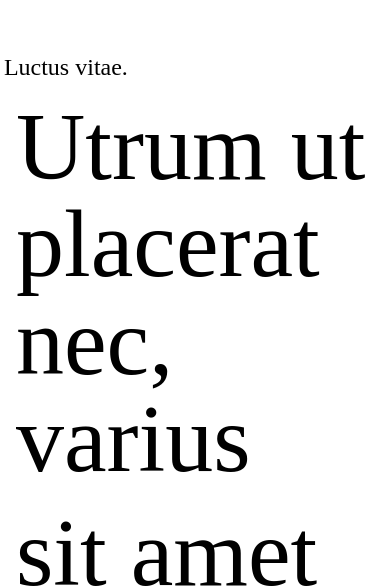
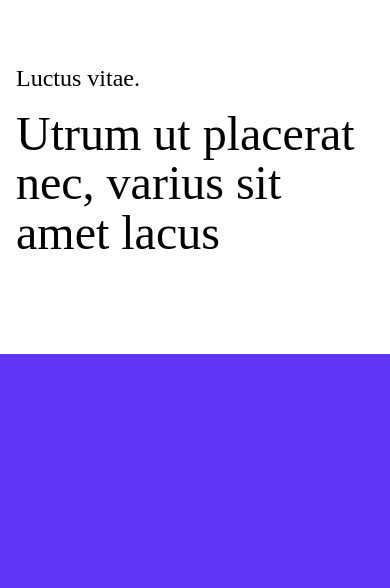
Before and after one commit to KaiyuWei/brink-page, a Next.js app: page / in a window 390 px wide. Shown: the part 272-860 px from the top of the page. Built offline with nearby package versions, Linux system fonts and the light colour scheme.

Commit message:
text font sizes are responsive now

```diff
--- a/app/components/section1/section1.module.css
+++ b/app/components/section1/section1.module.css
@@ -1,6 +1,14 @@
 #sectionOneHeader {
   width: 100%;
   height: 20rem;
+}
+
+/* the text area on the top of this section */
+.topTitle {
+  max-width: 70%;
+}
+.topText {
+  margin: 1rem;
 }
 
 .flexItem {
@@ -20,3 +28,10 @@
 .flexItem.right {
   margin: 5rem 0rem 5rem 3rem;
 }
+
+/* for mobilephones */
+@media (max-width: 599px) {
+  .topTitle {
+    max-width: 100%;
+  }
+}
--- a/app/components/section1/section1.tsx
+++ b/app/components/section1/section1.tsx
@@ -6,9 +6,12 @@ export default function Section1() {
     <div>
       <div id={styles.sectionOneHeader}>&nbsp;</div>
       <div>
-        <p className="plain-text">Luctus vitae.</p>
-        <h1 className="title-1">Utrum ut placerat nec, varius</h1>
-        <p className="title-1">sit amet lacus</p>
+        <p className={`plainText ${styles.topText}`}>Luctus vitae.</p>
+      </div>
+      <div className={`m-0 p-0 ${styles.topTitle}`}>
+        <p className={`titleOne ${styles.titleOne}`}>
+          Utrum ut placerat nec, varius sit amet lacus
+        </p>
       </div>
       <div className="flex-container justify-between">
         <div
--- a/app/components/section2/section2.tsx
+++ b/app/components/section2/section2.tsx
@@ -27,13 +27,13 @@ export default function Section2() {
             id={`${styles.sectionTwoTextBox}`}
           >
             <div className={styles.title}>
-              <p className="title-2 text-center">
+              <p className="titleTwo text-center">
                 Suspendisse tincidunt vulputate ex, a laoreet neque luctus
                 vitae.
               </p>
             </div>
             <div className="my-2 py-2">
-              <p className="plain-text text-center">
+              <p className="plainText text-center">
                 Suspendisse tincidunt vulputate ex, a laoreet neque luctus
                 vitae. Quisque maximus ante sapien, at pharetra sem sagittis eu.
                 Maecenas nibh leo, interdum ac malesuada quis, tempus vel lacus.
--- a/app/components/section3/flexes/DesktopFlex.tsx
+++ b/app/components/section3/flexes/DesktopFlex.tsx
@@ -6,12 +6,12 @@ export default function DesktopFlex() {
     <div>
       <div className="px-14 my-8 flex-container flex-row content-between">
         <div className={`${styles.flexTextTitle}`}>
-          <p className="title-2">
+          <p className="titleTwo">
             Proin enim enim, tincidunt consequat sollicitudin.
           </p>
         </div>
         <div className={`${styles.flexText}`}>
-          <p className="plain-text">
+          <p className="plainText">
             Aliquam vel orci pulvinar, porta velit in, volutpat neque. Nam vel
             leo nec nibh tempus congue. Morbi rhoncus bibendum enim sit amet
             pulvinar. Quisque lobortis commodo nunc, a rhoncus diam aliquam ac.
--- a/app/components/section3/flexes/MobileFlex.tsx
+++ b/app/components/section3/flexes/MobileFlex.tsx
@@ -6,12 +6,12 @@ export default function MobileFlex() {
     <div>
       <div className="px-14 my-8 flex-container flex-row content-between">
         <div className={`${styles.flexTextTitle}`}>
-          <p className="title-2">
+          <p className="titleTwo">
             Proin enim enim, tincidunt consequat sollicitudin.
           </p>
         </div>
         <div className={`${styles.flexText}`}>
-          <p className="my-20 plain-text">
+          <p className="my-20 plainText">
             Aliquam vel orci pulvinar, porta velit in, volutpat neque. Nam vel
             leo nec nibh tempus congue. Morbi rhoncus bibendum enim sit amet
             pulvinar. Quisque lobortis commodo nunc, a rhoncus diam aliquam ac.
@@ -28,7 +28,7 @@ export default function MobileFlex() {
       <div className="px-14 my-8 flex-container flex-row content-between">
         <div className={`placeholder-box ${styles.flexItem}`}></div>
         <div className={`${styles.flexText}`}>
-          <p className="my-20 plain-text">
+          <p className="my-20 plainText">
             Phasellus gravida felis quis ex mattis, sed suscipit tellus
             tincidunt. In imperdiet dapibus vehicula. In auctor nec nibh
             vestibulum ornare. Morbi porta, enim hendrerit consectetur ultrices,
--- a/app/components/section4/section4.tsx
+++ b/app/components/section4/section4.tsx
@@ -12,7 +12,7 @@ export default function Section4() {
           <div className={`${styles.flexItem} placeholder-box`}>&nbsp;</div>
           <div className={`${styles.flexItem} placeholder-box`}>&nbsp;</div>
           <div className={`${styles.flexText}`}>
-            <p className="title-2">
+            <p className="titleTwo">
               Proin enim enim, tincidunt consequat sollicitudin.
             </p>
           </div>
--- a/app/globals.css
+++ b/app/globals.css
@@ -23,24 +23,24 @@ body {
 }
 
 /* fonts */
-.title-1,
-.title-2,
-.plain-text {
+.titleOne,
+.titleTwo,
+.plainText {
   font-family: "Suisse Int'l";
 }
-.title-1 {
+.titleOne {
   font-size: 6rem;
   line-height: 6.1rem;
   margin: 1rem 1rem;
 }
 
-.title-2 {
+.titleTwo {
   font-size: 3rem;
   line-height: 3.1rem;
   margin: 1rem 1rem;
 }
 
-.plain-text {
+.plainText {
   font-size: 1.5rem;
   line-height: 1.8rem;
   margin: 0.3rem 1%;
@@ -67,3 +67,12 @@ body {
   max-height: 60rem; /* change this to whatever you want */
   width: auto;
 }
+
+/* for mobilephones */
+@media (max-width: 599px) {
+  .titleOne {
+    font-size: 3rem;
+    line-height: 3.1rem;
+    margin: 1rem 1rem;
+  }
+}
```
